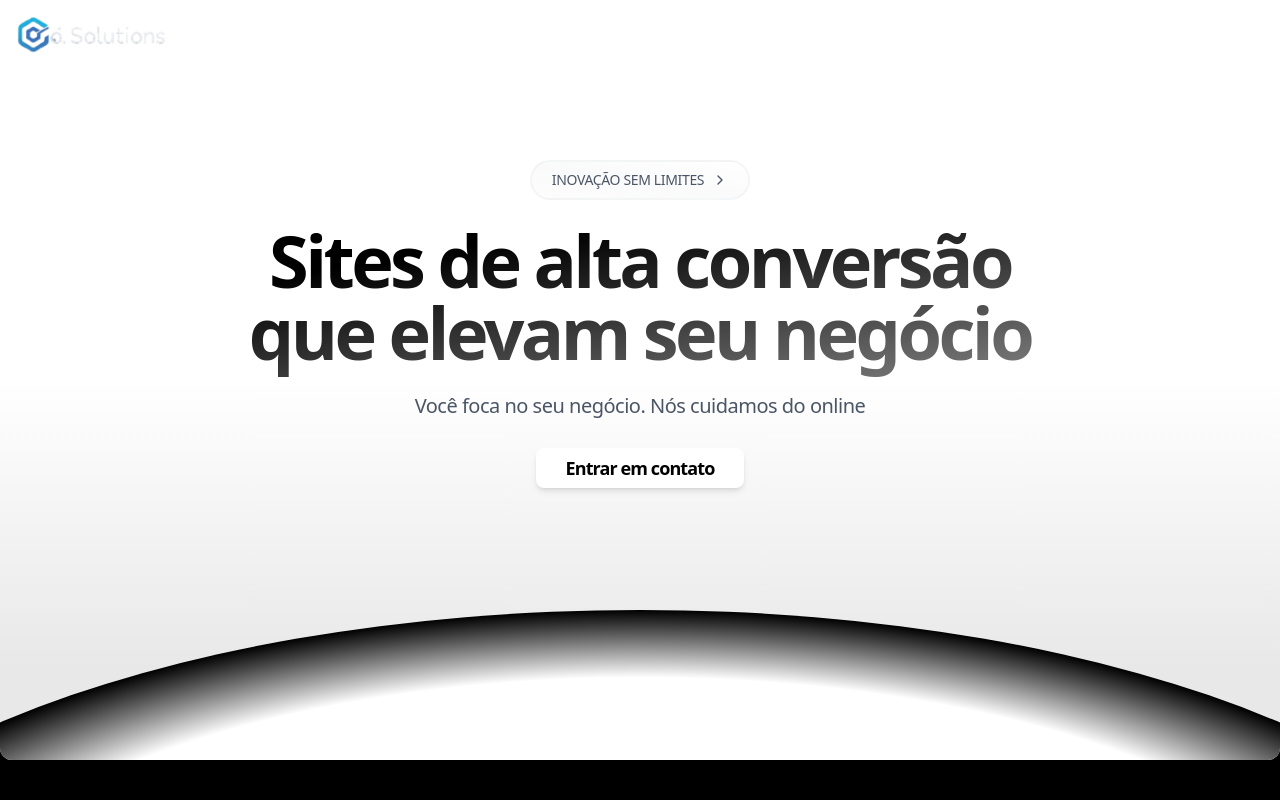
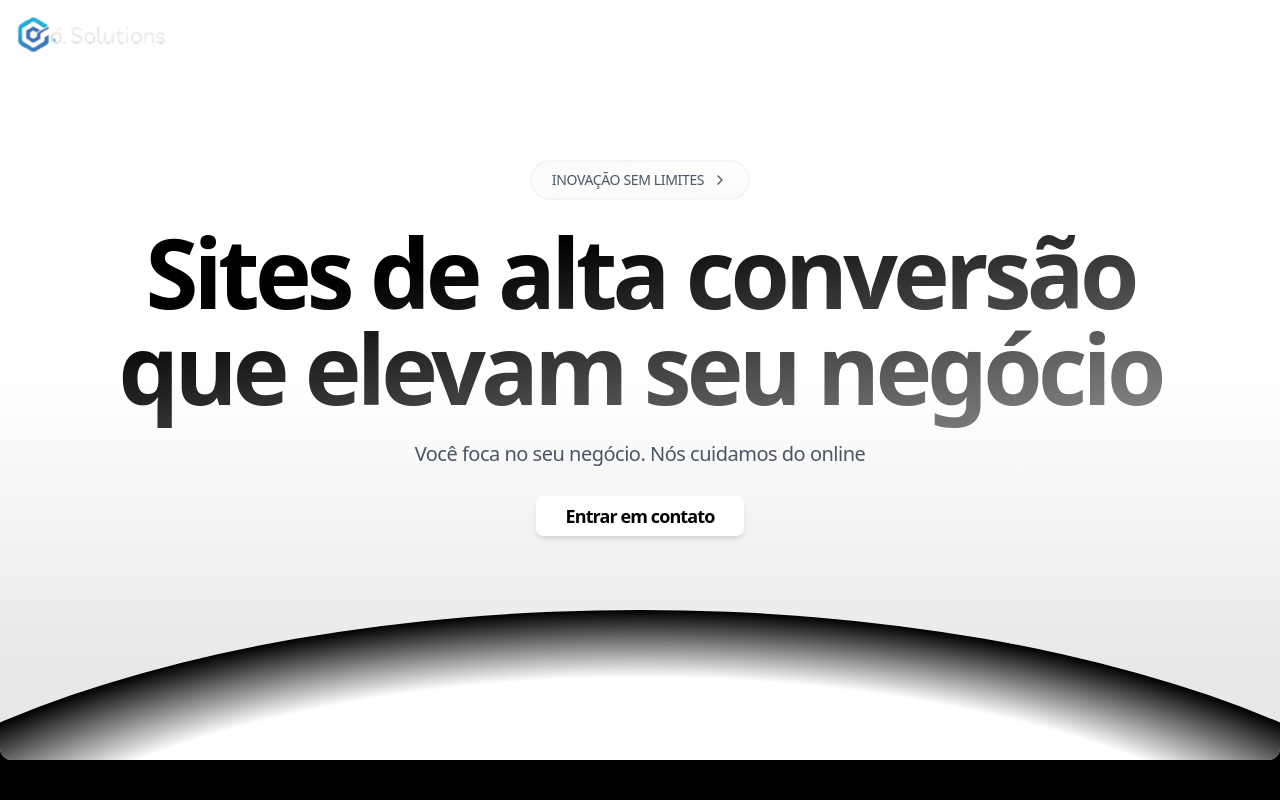
Before and after one commit to PhabloC/co.solutions, a Next.js app: page / in a window 1280 px wide. Shown: the top 800 px of the page. Built offline with nearby package versions, Linux system fonts and the light colour scheme.

Commit message:
fix: layout adjustment

```diff
--- a/app/components/hero/index.tsx
+++ b/app/components/hero/index.tsx
@@ -56,7 +56,7 @@ export default function Hero({
         className="animate-in fade-in duration-1000 delay-300 fill-mode-forwards
              text-balance bg-linear-to-br from-black from-30% to-black/40
              bg-clip-text py-6 text-5xl font-semibold leading-none tracking-tighter
-             text-transparent sm:text-6xl md:text-7xl lg:text-7xl
+             text-transparent sm:text-6xl md:text-7xl lg:text-8xl
              dark:from-white dark:to-white/40"
       >
         {title}
```
